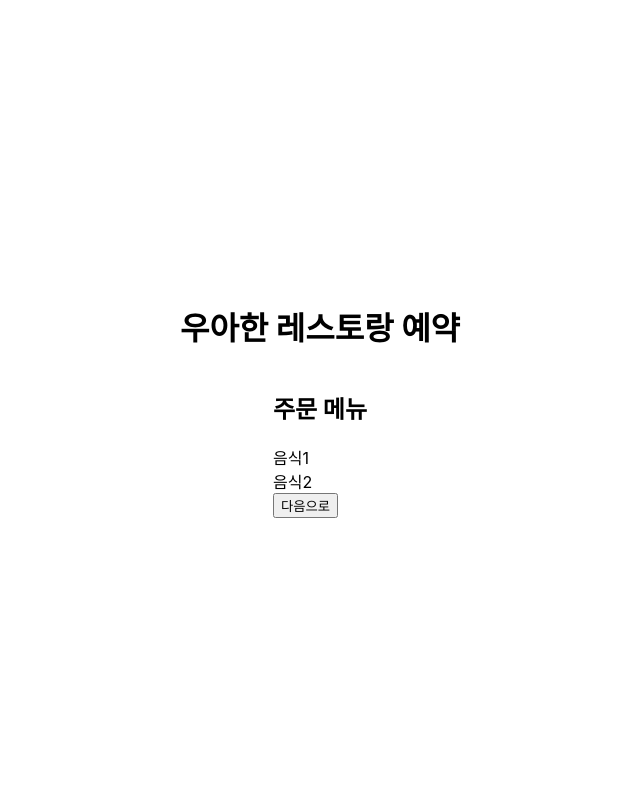
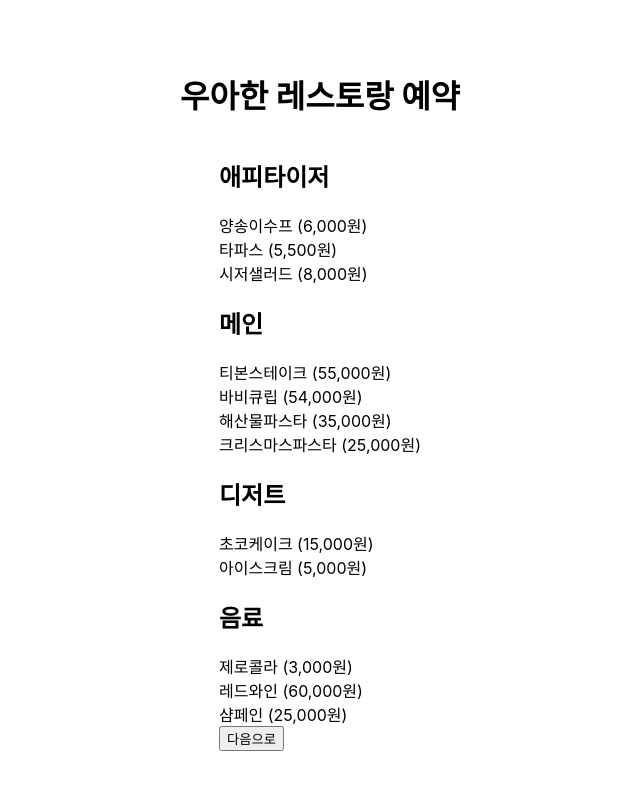
Before and after one commit to whereisrmsqhs/chatgpt-project, a React (Create React App) app in the folder reservation-app/: page /menu in a window 1280 px wide. Shown: the top 790 px of the page, without its empty margins (320-960 px from the left). Built offline with nearby package versions, Linux system fonts and the light colour scheme.

Commit message:
메뉴 추가

```diff
--- a/reservation-app/src/App.js
+++ b/reservation-app/src/App.js
@@ -7,6 +7,29 @@ import "react-calendar/dist/Calendar.css";
 
 import "./App.css";
 
+const menuList = {
+  appetizer: [
+    { name: "양송이수프", price: 6000 },
+    { name: "타파스", price: 5500 },
+    { name: "시저샐러드", price: 8000 },
+  ],
+  main: [
+    { name: "티본스테이크", price: 55000 },
+    { name: "바비큐립", price: 54000 },
+    { name: "해산물파스타", price: 35000 },
+    { name: "크리스마스파스타", price: 25000 },
+  ],
+  dessert: [
+    { name: "초코케이크", price: 15000 },
+    { name: "아이스크림", price: 5000 },
+  ],
+  drink: [
+    { name: "제로콜라", price: 3000 },
+    { name: "레드와인", price: 60000 },
+    { name: "샴페인", price: 25000 },
+  ],
+};
+
 const MenuPage = ({
   handleMenuClick,
   handleNextButtonClick,
@@ -14,16 +37,58 @@ const MenuPage = ({
   order,
 }) => (
   <div className="menu-container">
-    <h2>주문 메뉴</h2>
+    <h2>애피타이저</h2>
     <div className="menu-list">
-      <div className="menu-item" onClick={() => handleMenuClick("음식1")}>
-        음식1
-      </div>
-      <div className="menu-item" onClick={() => handleMenuClick("음식2")}>
-        음식2
-      </div>
-      {/* 추가적인 메뉴 항목들을 여기에 추가 */}
+      {menuList.appetizer.map((item) => (
+        <div
+          key={item.name}
+          className="menu-item"
+          onClick={() => handleMenuClick(item.name)}
+        >
+          {`${item.name} (${item.price.toLocaleString()}원)`}
+        </div>
+      ))}
     </div>
+
+    <h2>메인</h2>
+    <div className="menu-list">
+      {menuList.main.map((item) => (
+        <div
+          key={item.name}
+          className="menu-item"
+          onClick={() => handleMenuClick(item.name)}
+        >
+          {`${item.name} (${item.price.toLocaleString()}원)`}
+        </div>
+      ))}
+    </div>
+
+    <h2>디저트</h2>
+    <div className="menu-list">
+      {menuList.dessert.map((item) => (
+        <div
+          key={item.name}
+          className="menu-item"
+          onClick={() => handleMenuClick(item.name)}
+        >
+          {`${item.name} (${item.price.toLocaleString()}원)`}
+        </div>
+      ))}
+    </div>
+
+    <h2>음료</h2>
+    <div className="menu-list">
+      {menuList.drink.map((item) => (
+        <div
+          key={item.name}
+          className="menu-item"
+          onClick={() => handleMenuClick(item.name)}
+        >
+          {`${item.name} (${item.price.toLocaleString()}원)`}
+        </div>
+      ))}
+    </div>
+
     {showOrderSummary && (
       <div className="order-summary">
         <h2>주문 요약</h2>
@@ -34,6 +99,7 @@ const MenuPage = ({
         </ul>
       </div>
     )}
+
     <Link to="/order-summary">
       <button onClick={handleNextButtonClick}>다음으로</button>
     </Link>
```
